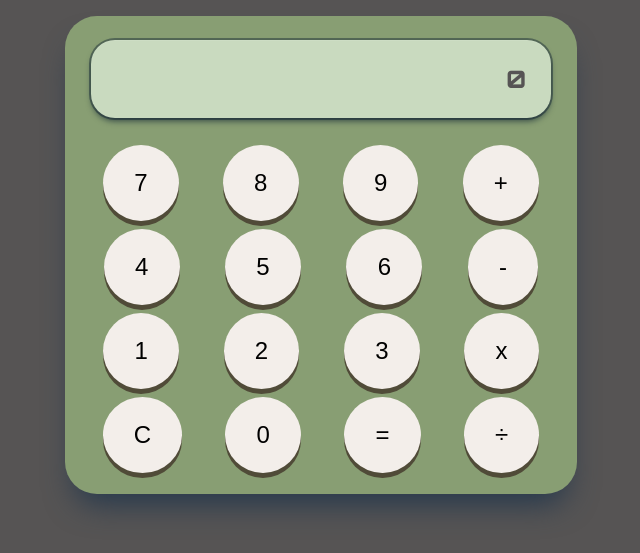
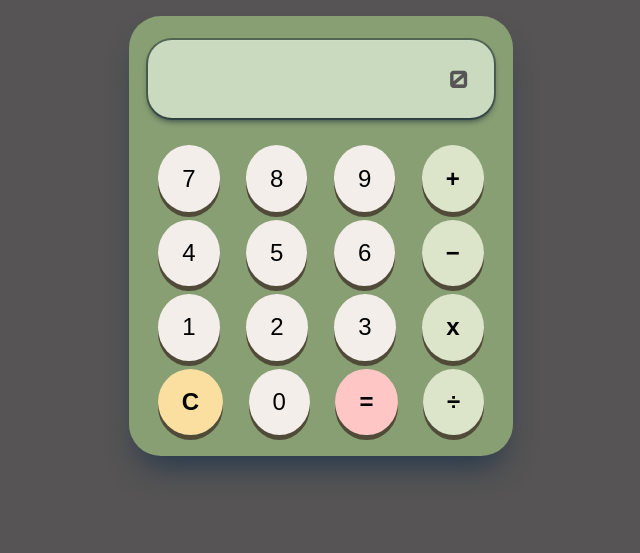
Before and after one commit to boba-milktea/calculator, a website: page index.html in a window 1280 px wide. Shown: the part 79-632 px from the top of the page, without its empty margins (319-959 px from the left). Drawn offline with Linux system fonts and the light colour scheme.

Commit message:
improve UI

```diff
--- a/css/index.css
+++ b/css/index.css
@@ -25,7 +25,7 @@ h1 {
 
 .calculator {
     margin: 0 auto;
-    width: 90%;
+    width: 70%;
     background-color: #889e73;
     border-radius: 2em;
     display: flex;
@@ -89,7 +89,41 @@ h1 {
     transform: translateY(-2px);
 }
 
+.equal,
+.clear,
+.operator {
+    font-weight: 600;
+}
+
+.equal {
+    background-color: #ffc6c6;
+}
+
+.clear {
+    background-color: #fadfa1;
+}
+
+.operator {
+    background-color: #dce4c9;
+}
+
+@media screen and (min-width: 450px) {
+    .calculator {
+        width: 60%;
+    }
+}
+
 @media screen and (min-width: 600px) {
+    .calculator {
+        width: 50%;
+    }
+
+    .keyboard-key-front {
+        font-size: 1.3rem;
+    }
+}
+
+@media screen and (min-width: 750px) {
     .display {
         font-size: 1.5rem;
     }
@@ -98,21 +132,21 @@ h1 {
         width: 40%;
     }
 
-    .keyboard {
-        justify-content: space-evenly;
-    }
-
     .keyboard-key-front {
-        padding: 1em 1.3em;
         font-size: 1.5rem;
     }
+}
 
-    @media screen and (min-width: 1600px) {
-        .display {
-            font-size: 1.8rem;
-        }
-        .calculator {
-            width: 25%;
-        }
+@media screen and (min-width: 1000px) {
+    .calculator {
+        width: 30%;
     }
 }
+@media screen and (min-width: 1600px) {
+    .display {
+        font-size: 1.8rem;
+    }
+    .calculator {
+        width: 25%;
+    }
+}
--- a/index.html
+++ b/index.html
@@ -12,6 +12,7 @@
             href="https://fonts.googleapis.com/css2?family=Orbitron:wght@800&display=swap"
             rel="stylesheet"
         />
+        <link rel="icon" href="./public/favicon.png" type="image/x-icon" />
 
         <link rel="stylesheet" href="./css/index.css" />
         <title>elementary calculator</title>
--- a/src/index.js
+++ b/src/index.js
@@ -4,7 +4,7 @@ const keyboard = document.getElementById('keyboard');
 // create the keyboard elements
 const keyboardEle = [
     ['7', '8', '9', '+'],
-    ['4', '5', '6', '-'],
+    ['4', '5', '6', '−'],
     ['1', '2', '3', 'x'],
     ['C', '0', '=', '÷']
 ];
@@ -26,8 +26,16 @@ keyboardEle.forEach((row) => {
         keyBtn.classList.add('keyboard-key');
         btnFront.classList.add('keyboard-key-front');
 
+        // add a class to operator keys
+        key === '='
+            ? btnFront.classList.add('equal')
+            : key === 'C'
+            ? btnFront.classList.add('clear')
+            : key === '+' || key === '−' || key === 'x' || key === '÷'
+            ? btnFront.classList.add('operator')
+            : null;
+
         btnFront.addEventListener('click', () => {
-            // console.log(key);
             handleClick(key);
         });
     });
@@ -43,6 +51,7 @@ function handleClick(btnValue) {
         result = btnValue;
     } else if (resultIsDisplayed) {
         result = btnValue;
+        // clear the display after the result is delivered
         resultIsDisplayed = !resultIsDisplayed;
     } else {
         // otherwse, concantenate the value
```
Also changed, not shown: README.md, public/favicon.png (added).
